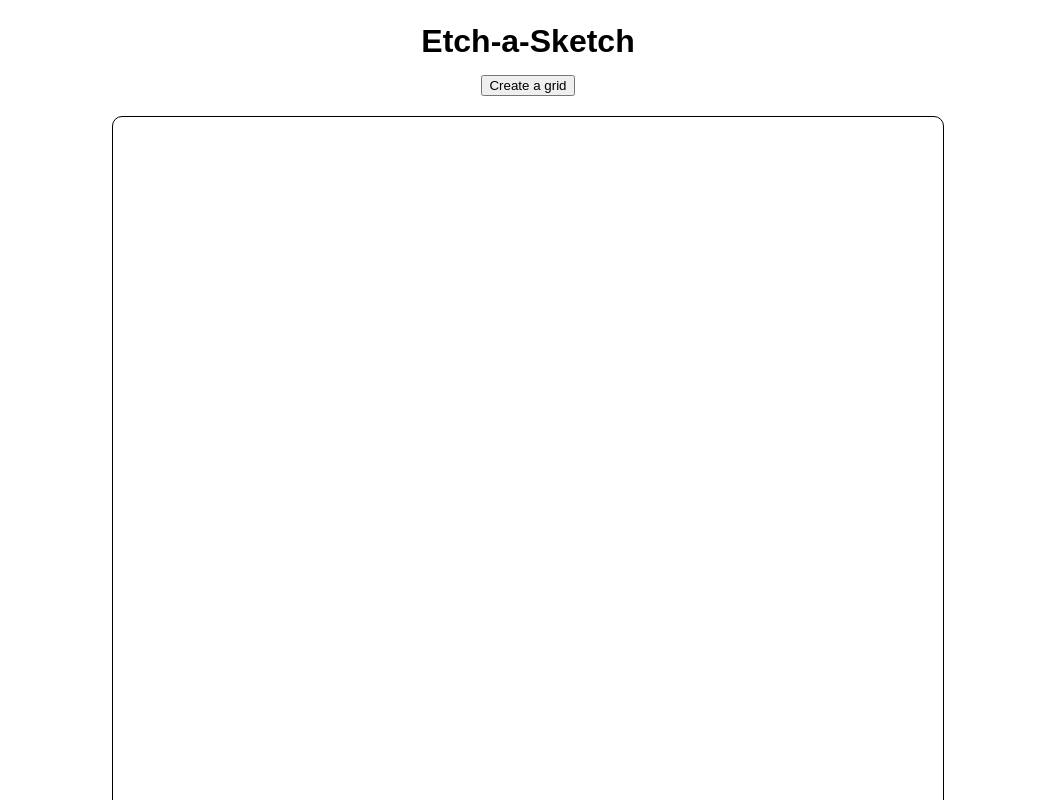
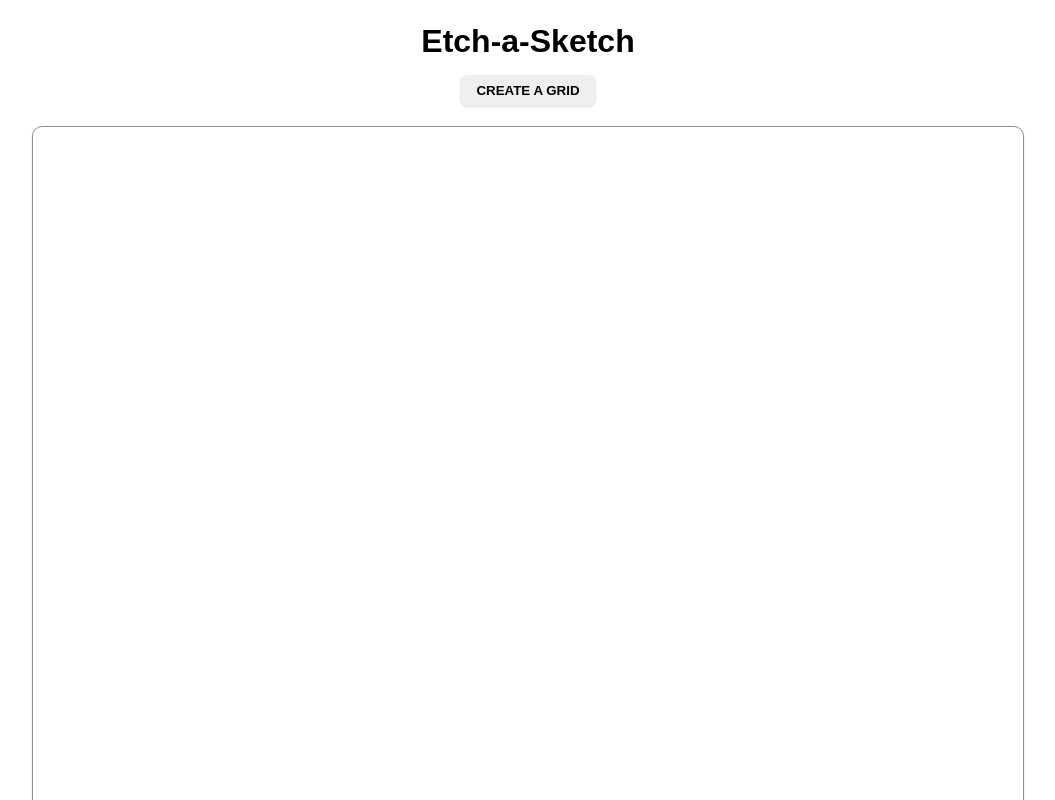
Before and after one commit to Carlosaac23/TOP-etch-a-sketch, a plain HTML site: page index.html in a window 1280 px wide. Shown: the top 800 px of the page, without its empty margins (112-1167 px from the left). Drawn offline with Linux system fonts and the light colour scheme.

Commit message:
style: improve some styles

```diff
--- a/style.css
+++ b/style.css
@@ -12,23 +12,26 @@ h1 {
 }
 
 .btn {
+  font-family: Arial, Helvetica, sans-serif;
+  font-weight: 700;
+  padding: 8px 16px;
+  border: none;
+  border-radius: 8px;
   margin-bottom: 20px;
+  text-transform: uppercase;
+  cursor: pointer;
+  box-shadow: 0 1px 3px 0 rgb(0 0 0 / 0.1), 0 1px 2px -1px rgb(0 0 0 / 0.1);
 }
 
 #container {
-  display: flex;
-  flex-wrap: wrap;
-  width: 800px;
-  height: 800px;
-  border: 1px solid black;
+  width: 960px;
+  height: 960px;
+  border: 1px solid rgb(143, 143, 143);
   border-radius: 10px;
   padding: 15px;
+  box-shadow: 0 1px 3px 0 rgb(0 0 0 / 0.1), 0 1px 2px -1px rgb(0 0 0 / 0.1);
 }
 
 .square {
-  width: 50px;
-  height: 50px;
-  background-color: black;
-  /* border: 1px solid white; */
-  outline: 1px solid white;
+  background-color: #ededed;
 }
```
